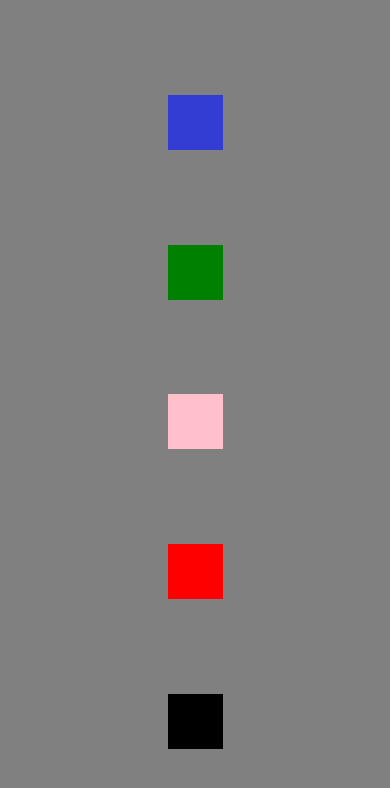
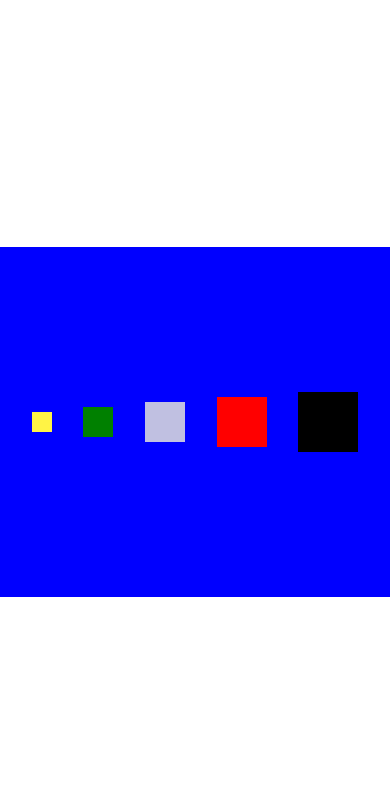
Before and after one commit to iwebwork/ExercicioosCod3r, a React Native app: screen / in a window 390 px wide. Shown: the top 788 px of the page. Built offline with nearby package versions, Linux system fonts and the light colour scheme.

Commit message:
FlexBox V3

```diff
--- a/src/App.js
+++ b/src/App.js
@@ -19,7 +19,8 @@ import { View,SafeAreaView } from 'react-native'
 // import ListaProdutosV2 from './components/produtos/ListaProdutosV2'
 // import DigiteSeuNome from './components/DigiteSeuNome'
 // import FlexBoxV1 from './components/layout/FlexBoxV1'
-import FlexBoxV2 from './components/layout/FlexBoxV2'
+// import FlexBoxV2 from './components/layout/FlexBoxV2'
+import FlexBoxV3 from './components/layout/FlexBoxV3'
 
 
 import Estilo from './components/estilo'
@@ -30,7 +31,9 @@ export default () => {
     // const b = getRandomIntInclusive(1, 60)
     return (
         <SafeAreaView style={Estilo.AjustarTexto}>
-            <FlexBoxV2/>
+            <FlexBoxV3/>
+
+            {/* <FlexBoxV2/> */}
 
             {/* <FlexBoxV1/> */}
 
--- /dev/null
+++ b/src/components/layout/FlexBoxV3.js
@@ -0,0 +1,26 @@
+import React, {useState} from 'react'
+import {View,StyleSheet} from 'react-native'
+import Quadrado from './Quadrado'
+
+export default props => {
+    return (
+        <View style={style.StyleV3}>
+            <Quadrado color='#FFF345' lado={20}/>
+            <Quadrado lado={30}/>
+            <Quadrado color="#dddd" lado={40}/>
+            <Quadrado color="red" lado={50}/>
+            <Quadrado color="black" lado={60}/>
+        </View>
+    )
+}
+
+const style = StyleSheet.create({
+    StyleV3:{
+        flexDirection:"row",
+        justifyContent: 'space-evenly',
+        alignItems: 'center',
+        height:350,
+        width:'100%',
+        backgroundColor:"blue"
+    }
+})
--- a/src/components/layout/Quadrado.js
+++ b/src/components/layout/Quadrado.js
@@ -2,7 +2,7 @@ import React, {useState} from 'react'
 import {View} from 'react-native'
 
 export default props => {
-    const lado = 55
+    const lado = props.lado || 55
     return (
         <View
             style={{
```
